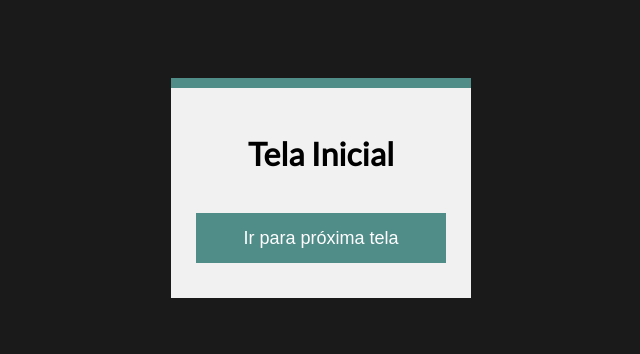
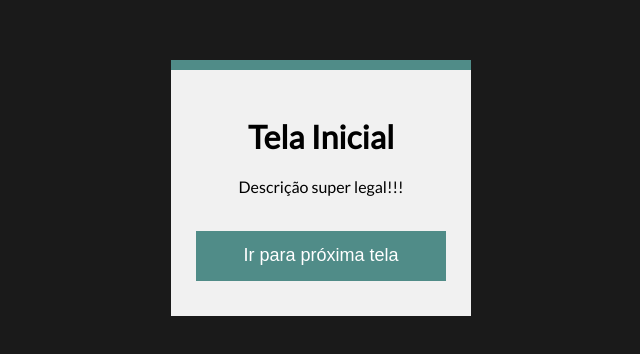
Before and after one commit to icaropvn/teste-minicurso, a plain HTML site: page index.html in a window 1280 px wide. Shown: the part 212-566 px from the top of the page, without its empty margins (319-959 px from the left). Drawn offline with Linux system fonts and the light colour scheme; files that its build step writes are made by us from their sources.

Commit message:
index modified

```diff
--- a/index.html
+++ b/index.html
@@ -13,6 +13,7 @@
         <div class="form-box">
             <div>
                 <h1>Tela Inicial</h1>
+                <p>Descrição super legal!!!</p>
                 <div>
                     <br>
                     <button class="form-btn" onclick="window.location.href='./pag2.html'">Ir para próxima tela</button>
```
